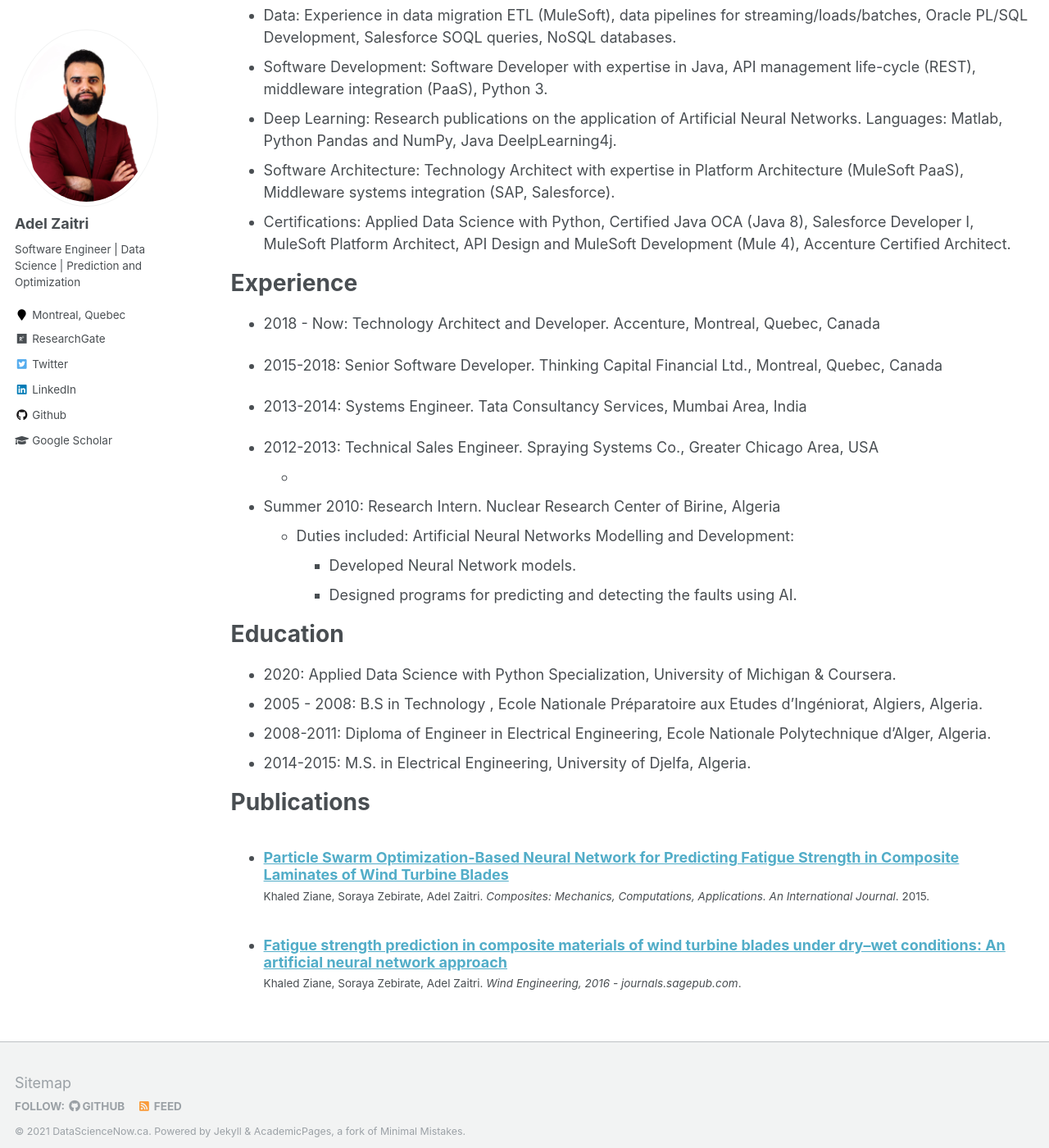
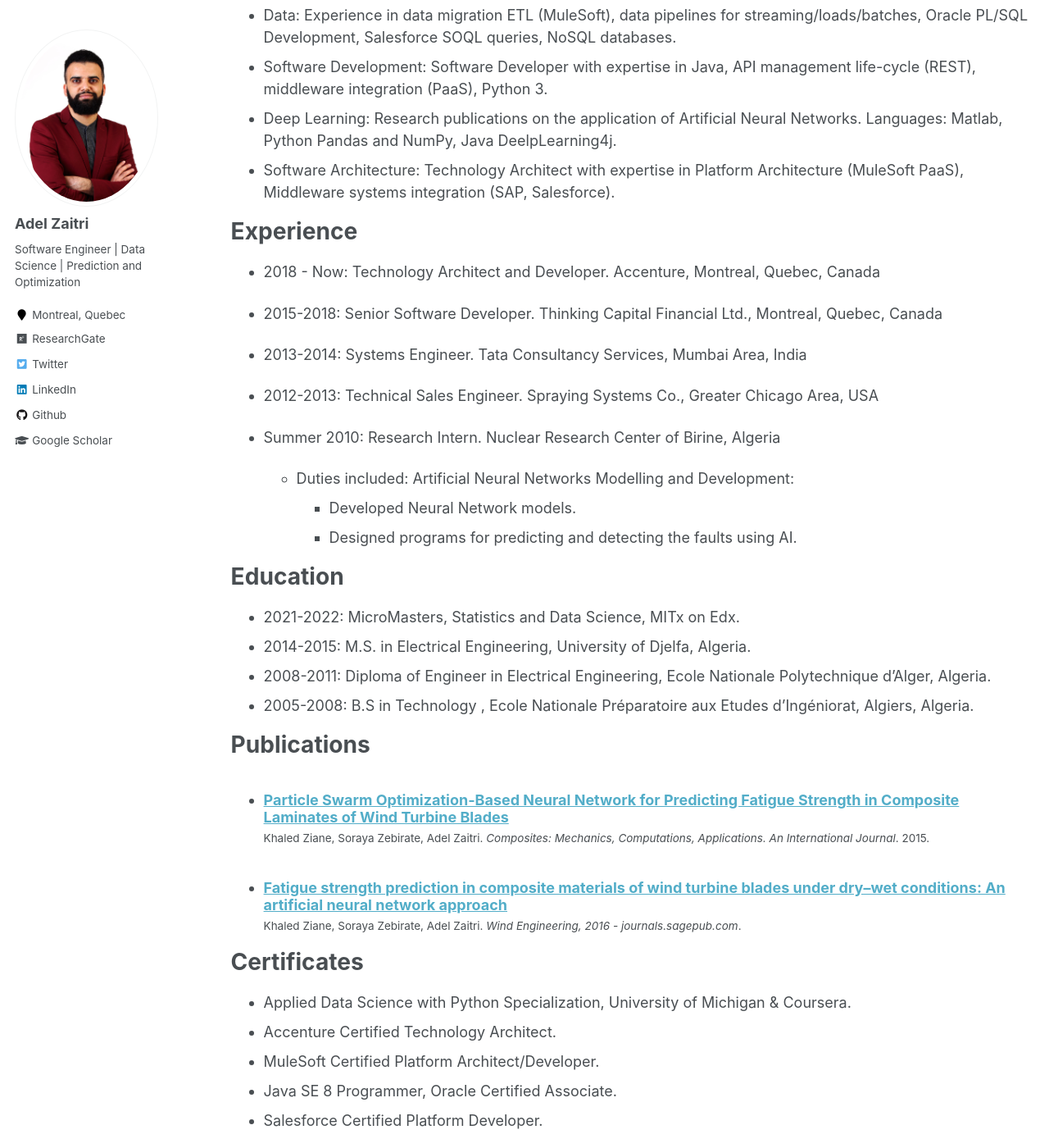
Before and after one commit to adelzaitri/adelzaitri.github.io, a Jekyll site: the page built from _pages/cv.md, in a window 1280 px wide and 1400 px high, scrolled down 284 px. Shown: the whole window at 82% size. Built offline with Jekyll 4.4.1, drawn with Linux system fonts in a browser that asks for light colours.

Commit message:
Edit changes

```diff
--- a/_pages/cv.md
+++ b/_pages/cv.md
@@ -16,7 +16,6 @@
 * Software Development: Software Developer with expertise in Java, API management life-cycle (REST), middleware integration (PaaS), Python 3.
 * Deep Learning: Research publications on the application of Artificial Neural Networks. Languages: Matlab, Python Pandas and NumPy, Java DeelpLearning4j.
 * Software Architecture: Technology Architect with expertise in Platform Architecture (MuleSoft PaaS), Middleware systems integration (SAP, Salesforce).
-* Certifications: Applied Data Science with Python, Certified Java OCA (Java 8), Salesforce Developer I, MuleSoft Platform Architect, API Design and MuleSoft Development (Mule 4), Accenture Certified Architect.
 
 Experience
 ======
@@ -27,7 +26,6 @@
 * 2013-2014: Systems Engineer. Tata Consultancy Services, Mumbai Area, India
 
 * 2012-2013: Technical Sales Engineer. Spraying Systems Co., Greater Chicago Area, USA
-  *
 
 * Summer 2010: Research Intern. Nuclear Research Center of Birine, Algeria
   * Duties included: Artificial Neural Networks Modelling and Development:
@@ -37,10 +35,10 @@
 
 Education
 ======
-* 2020: Applied Data Science with Python Specialization, University of Michigan & Coursera.
-* 2005 - 2008: B.S in Technology , Ecole Nationale Préparatoire aux Etudes d'Ingéniorat, Algiers, Algeria.
+* 2021-2022: MicroMasters, Statistics and Data Science, MITx on Edx.
+* 2014-2015: M.S. in Electrical Engineering, University of Djelfa, Algeria.
 * 2008-2011: Diploma of Engineer in Electrical Engineering, Ecole Nationale Polytechnique d'Alger, Algeria.
-* 2014-2015: M.S. in Electrical Engineering, University of Djelfa, Algeria.
+* 2005-2008: B.S in Technology , Ecole Nationale Préparatoire aux Etudes d'Ingéniorat, Algiers, Algeria.
 
 
 Publications
@@ -48,3 +46,13 @@
   <ul>{% for post in site.publications %}
     {% include archive-single-cv.html %}
   {% endfor %}</ul>
+
+
+
+Certificates
+======
+* Applied Data Science with Python Specialization, University of Michigan & Coursera.
+* Accenture Certified Technology Architect.
+* MuleSoft Certified Platform Architect/Developer.
+* Java SE 8 Programmer, Oracle Certified Associate.
+* Salesforce Certified Platform Developer.
```
